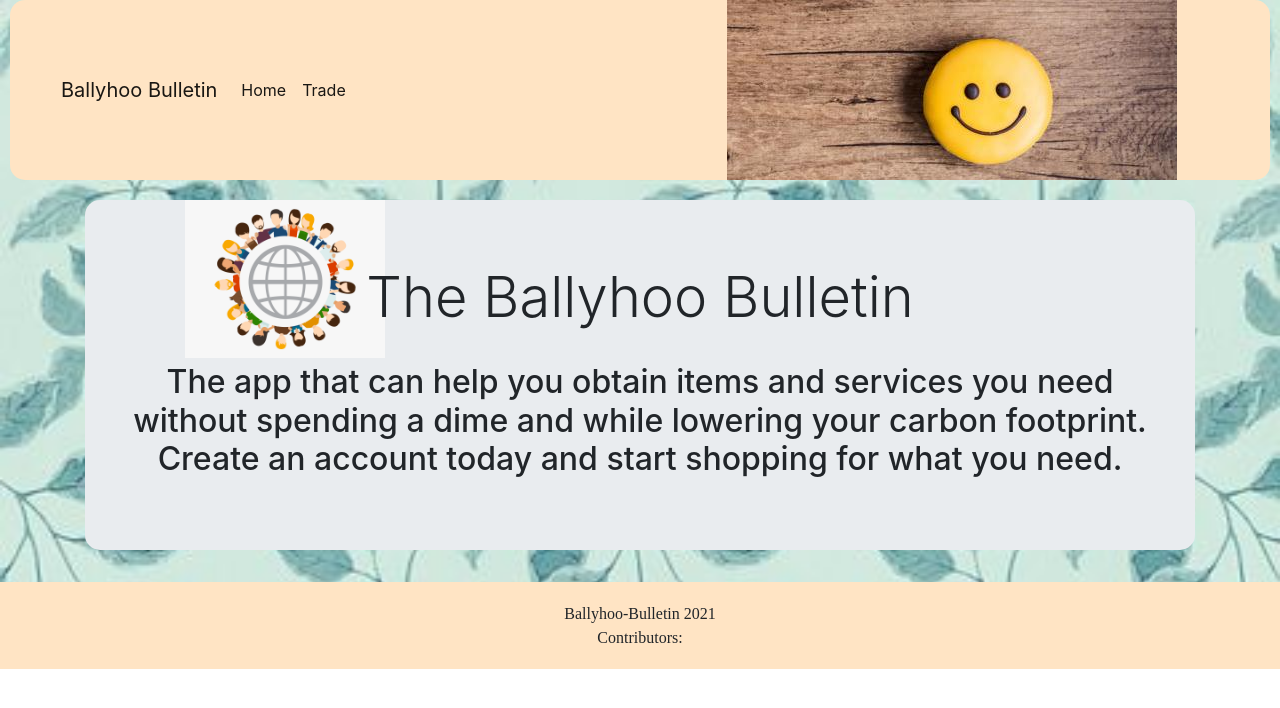
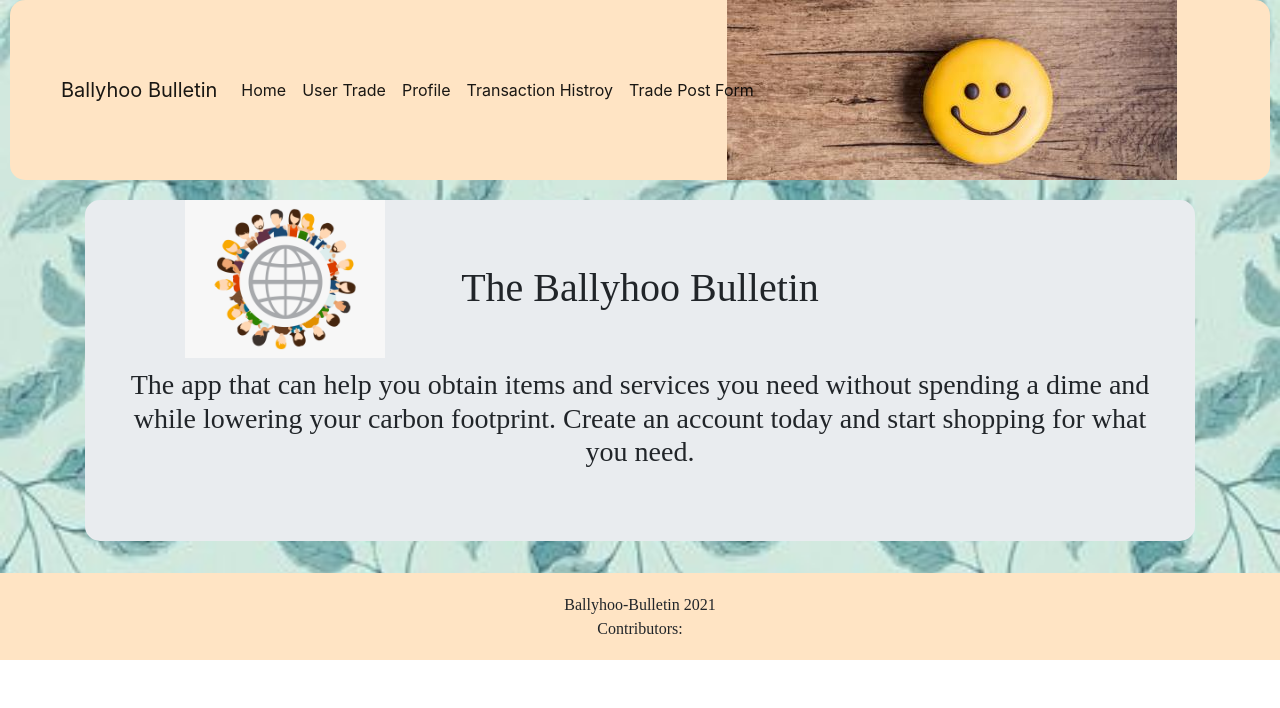
Before and after one commit to Ballyhoo-Bulletin/ballyhoo-bulletin, a React (Create React App) app in the folder client/: page /auth in a window 1280 px wide. Shown: the top 708 px of the page. Built offline with nearby package versions, Linux system fonts and the light colour scheme; no server answers.

Commit message:
edited navbar

```diff
--- a/client/src/components/Jumbotron/Jumbotron.js
+++ b/client/src/components/Jumbotron/Jumbotron.js
@@ -5,13 +5,14 @@ function Jumbotron() {
   return (
     <div>
       <div className="jumbotron imgJum" style={{ borderRadius: "15px" }}>
-        <h1 className="display-4 text-center myText">The Ballyhoo Bulletin</h1>
+        <h1 className="text-center myText">The Ballyhoo Bulletin</h1>
         <br></br>
-        <h2 className="text-center myText">
+        <br></br>
+        <h3 className="text-center myText">
           The app that can help you obtain items and services you need without
           spending a dime and while lowering your carbon footprint. Create an
           account today and start shopping for what you need.
-        </h2>
+        </h3>
       </div>
     </div>
   );
--- a/client/src/components/Jumbotron/style.css
+++ b/client/src/components/Jumbotron/style.css
@@ -4,6 +4,25 @@ background-image: url("../Jumbotron/imgJum/Nav-logo.png");
 background-size: 200px;
 background-position-x: 100px;
 background-repeat: no-repeat;
+ background-color: red;
+
+}
+
+.myText {
+
+font-family: cursive;
+
+}
+
+.jumbotron{
+    background-color: red;
+    z-index: -1;
+
+    /* padding:0px; */
+/* padding-top:4rem;
+padding-right:2rem;
+padding-bottom: 2rem;
+padding-left: 2rem; */
 
 
 }
--- a/client/src/components/Nav/Navbar.js
+++ b/client/src/components/Nav/Navbar.js
@@ -28,8 +28,23 @@ function Navbar() {
               </Link>
             </li>
             <li className="nav-item active">
-              <Link className="nav-link" to="/trade">
-                Trade
+              <Link className="nav-link" to="/user trade">
+                User Trade
+              </Link>
+            </li>
+            <li className="nav-item active">
+              <Link className="nav-link" to="/Profile">
+                Profile
+              </Link>
+            </li>
+            <li className="nav-item active">
+              <Link className="nav-link" to="/transaction histroy">
+                Transaction Histroy
+              </Link>
+            </li>
+            <li className="nav-item active">
+              <Link className="nav-link" to="/trade post form">
+                Trade Post Form
               </Link>
             </li>
           </ul>
```
